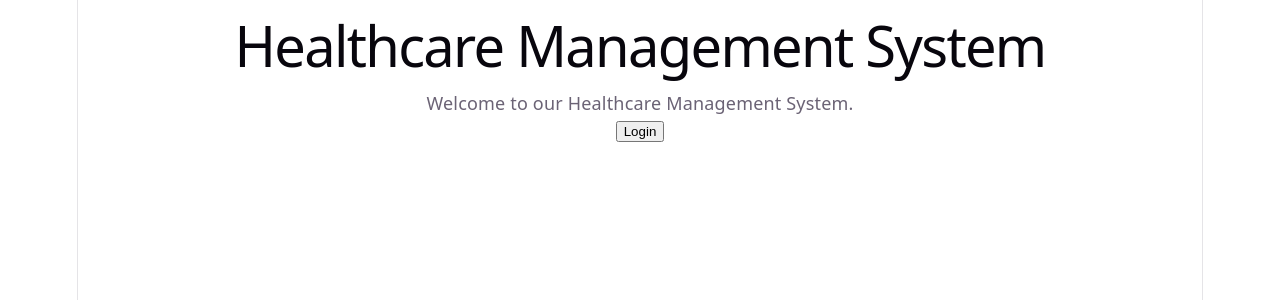
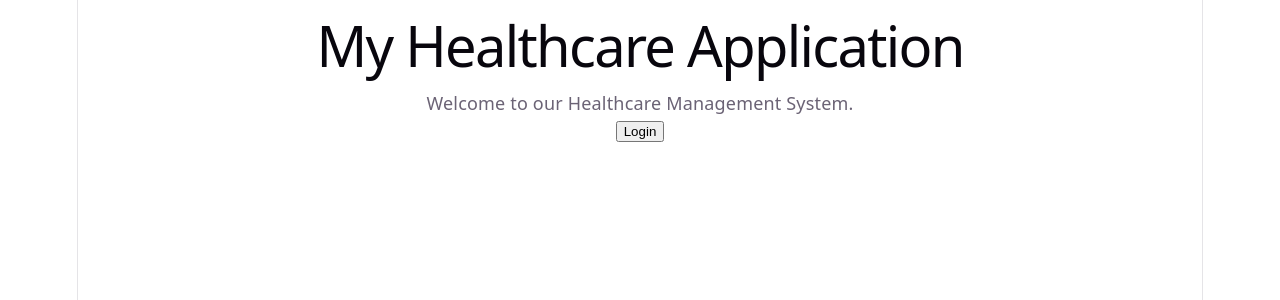
Before and after one commit to rakshithav2004/healthcare-microservices, a React (Vite) app in the folder healthcare-frontend/: page / in a window 1280 px wide. Shown: the top 300 px of the page. Built offline with nearby package versions, Linux system fonts and the light colour scheme.

Commit message:
chore: update application heading

```diff
--- a/healthcare-frontend/src/App.jsx
+++ b/healthcare-frontend/src/App.jsx
@@ -2,7 +2,7 @@
 function App() {
   return (
     <div>
-      <h1>Healthcare Management System</h1>
+      <h1>My Healthcare Application</h1>
       <p>Welcome to our Healthcare Management System.</p>
 
       <button>Login</button>
```
